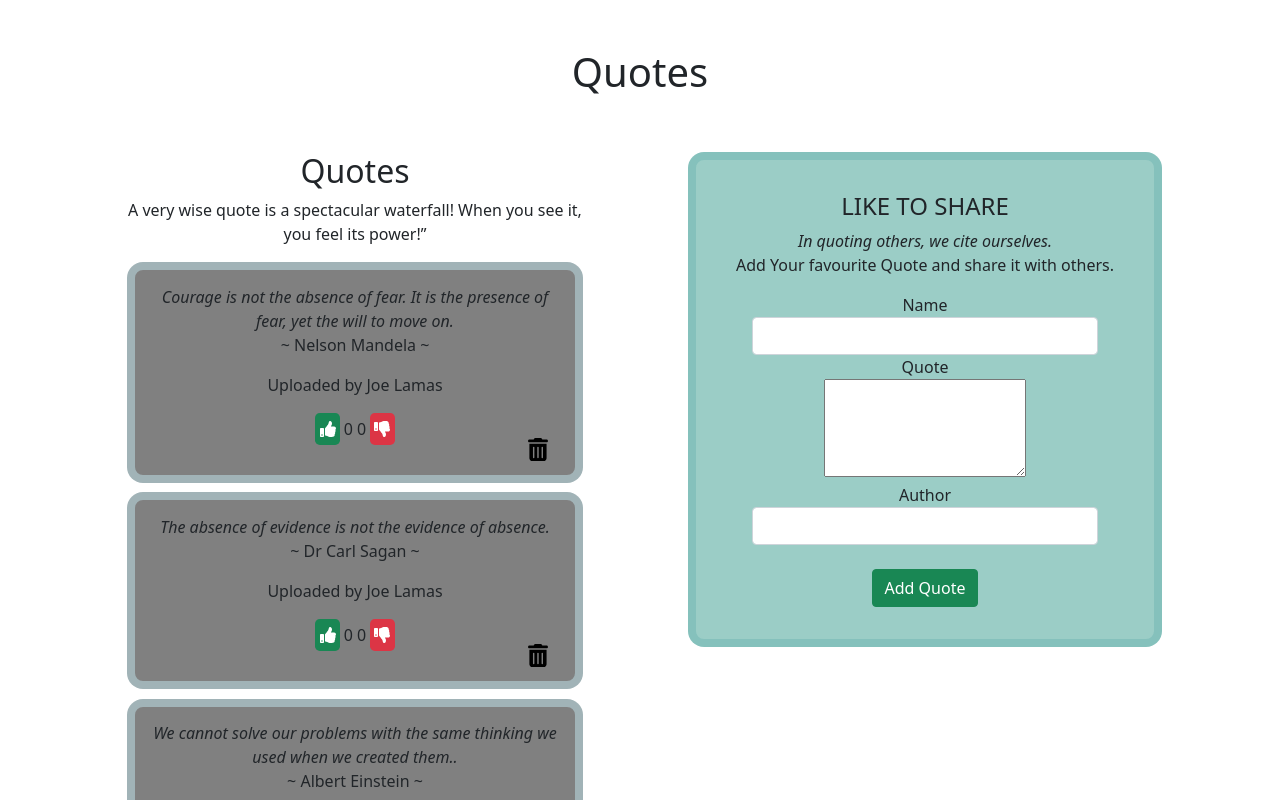
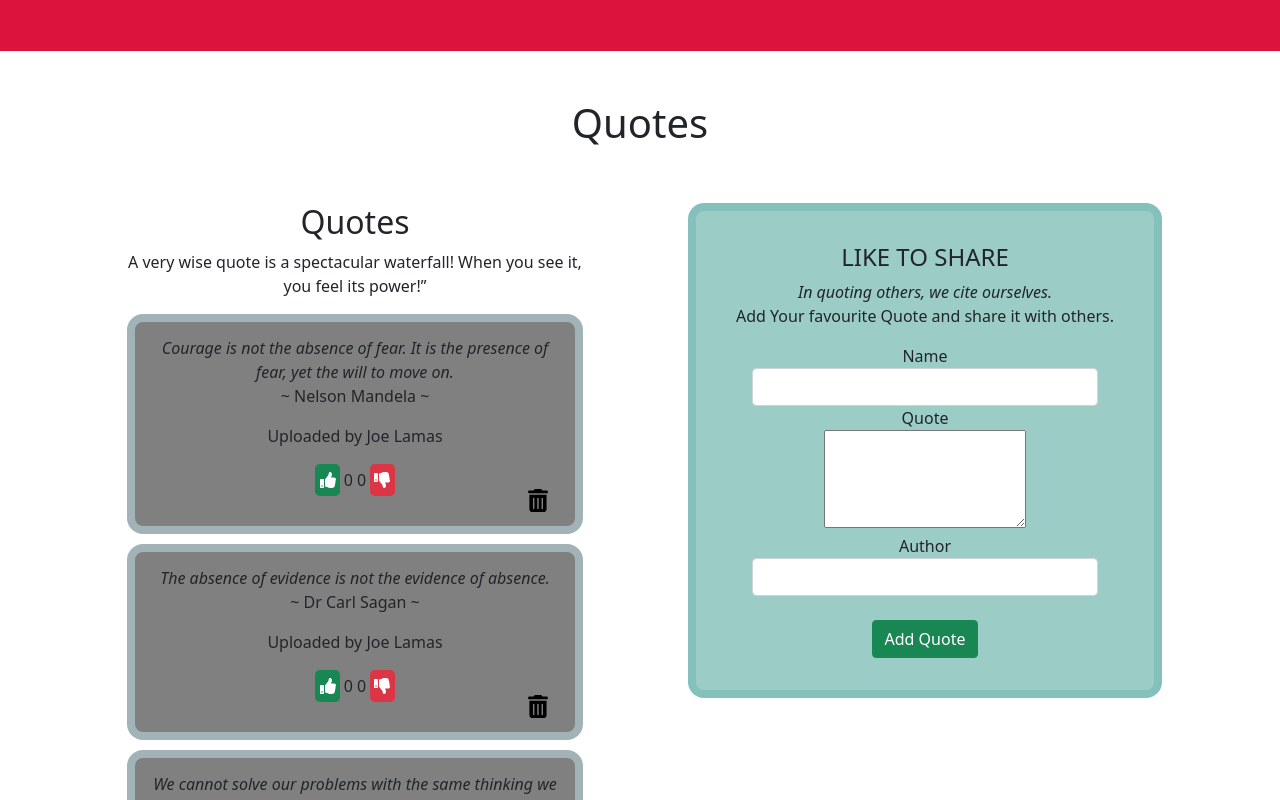
Before and after one commit to JosephatNgugi/solidQuotesApp, an Angular app: page / in a window 1280 px wide. Shown: the top 800 px of the page. Built offline with nearby package versions, Linux system fonts and the light colour scheme.

Commit message:
add navbar templ

```diff
--- a/src/app/app.component.css
+++ b/src/app/app.component.css
@@ -0,0 +1,4 @@
+nav{
+    background-color: crimson;
+    padding: 2%;
+}
--- a/src/app/app.component.html
+++ b/src/app/app.component.html
@@ -1,2 +1,3 @@
+<nav></nav>
 <app-quotes></app-quotes>
 <router-outlet></router-outlet>
```
